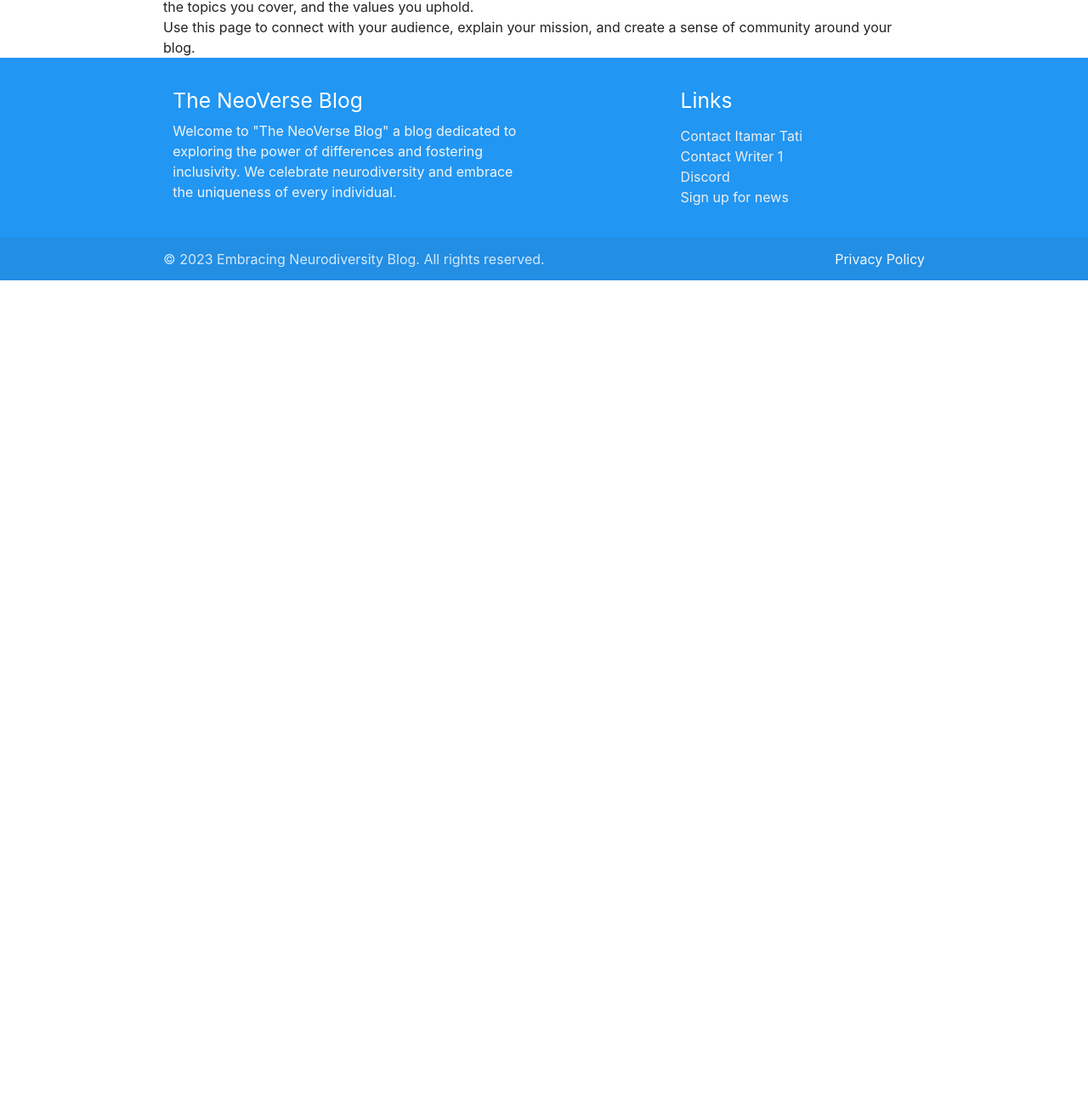
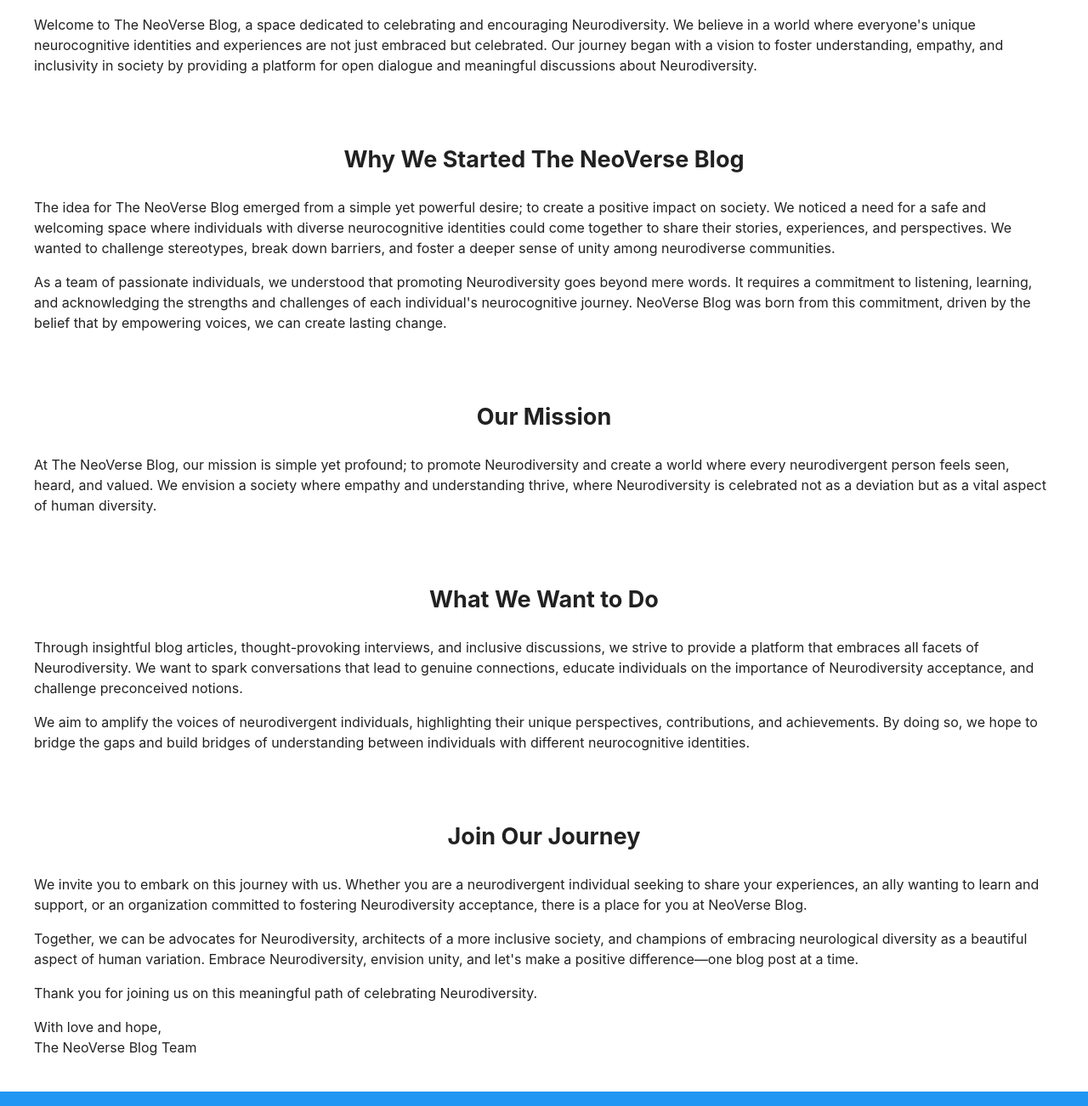
Before and after one commit to ItamarTati/debunking-autism-lies, a website built with Parcel: page about.html in a window 1280 px wide. Shown: the part 252-1554 px from the top of the page at 85% size. Before the commit the page ends 800 px from the top, so only its background shows below. Built offline with nearby package versions, Linux system fonts and the light colour scheme.

Commit message:
finished about page and improved articlesList.html

```diff
--- /dev/null
+++ b/about.css
@@ -0,0 +1,22 @@
+.about-main-page {
+    min-height: 80vh;
+    padding: 2em;
+}
+
+.title {
+    text-align: center;
+    padding-top: 1.5em;
+    font-size: 2.5rem;
+    font-weight: bold;
+}
+
+.subtitle {
+    text-align: center;
+    font-size: 1.8rem;
+    font-weight: bold;
+    padding-top: 1.5em;
+}
+
+p {
+    padding: 0.5em;
+}
--- a/about.html
+++ b/about.html
@@ -1,27 +1,13 @@
 <!DOCTYPE html>
-<html>
+<html lang="en">
 <head>
-    <title>Neurodiversity - About</title>
-    <link
-      href="https://fonts.googleapis.com/icon?family=Material+Icons"
-      rel="stylesheet"
-    />
-    <link
-      type="text/css"
-      rel="stylesheet"
-      href="materialize/css/materialize.min.css"
-      media="screen,projection"
-    />
-    <link
-    type="text/css"
-    rel="stylesheet"
-    href="styles.css"
-    media="screen,projection"
-  />
-  <meta
-  name="viewport"
-  content="width=device-width, initial-scale=1.0"
-/>
+    <title>The NeoVerse Blog - About</title>
+    <link href="https://fonts.googleapis.com/icon?family=Material+Icons" rel="stylesheet"/>
+    <link type="text/css" rel="stylesheet" href="materialize/css/materialize.min.css" media="screen,projection"/>
+    <link type="text/css" rel="stylesheet" href="styles.css" media="screen,projection"/>
+    <link type="text/css" rel="stylesheet" href="about.css" media="screen,projection"/>
+    <meta name="viewport" content="width=device-width, initial-scale=1.0"/>
+    <meta charset="UTF-8"/>
 </head>
 <body>
 <section>
@@ -29,17 +15,74 @@
 </section>
 
 <section>
-      <div class="container">
-        <h1>About Neurodiversity</h1>
+    <div class="about-main-page">
+        <h1 class="title">About The NeoVerse Blog</h1>
         <p>
-          This is the "About" page. Here, you can provide information about your
-          organization, the purpose of the Neurodiversity blog, and the goals
-          you aim to achieve with your content. You can introduce the team
-          behind the blog, the topics you cover, and the values you uphold.
+            Welcome to The NeoVerse Blog, a space dedicated to celebrating and encouraging Neurodiversity. We believe in
+            a world where everyone's unique neurocognitive identities and experiences are not just embraced but
+            celebrated.
+            Our journey began with a vision to foster understanding, empathy, and inclusivity in society by providing a
+            platform for
+            open dialogue and meaningful discussions about Neurodiversity.
+        </p>
+        <h2 class="subtitle">Why We Started The NeoVerse Blog</h2>
+        <p>
+            The idea for The NeoVerse Blog emerged from a simple yet powerful desire; to create a positive impact on
+            society. We noticed a need for a safe and welcoming space where individuals with diverse neurocognitive
+            identities
+            could come together to share their stories, experiences, and perspectives. We wanted to challenge
+            stereotypes,
+            break down barriers, and foster a deeper sense of unity among neurodiverse communities.
         </p>
         <p>
-          Use this page to connect with your audience, explain your mission, and
-          create a sense of community around your blog.
+            As a team of passionate individuals, we understood that promoting Neurodiversity goes beyond mere words. It
+            requires a commitment to listening, learning, and acknowledging the strengths and challenges of each
+            individual's neurocognitive journey. NeoVerse Blog was born from this commitment, driven by the belief that
+            by empowering
+            voices, we can create lasting change.
+        </p>
+        <h2 class="subtitle">Our Mission</h2>
+        <p>
+            At The NeoVerse Blog, our mission is simple yet profound; to promote Neurodiversity and create a world where
+            every neurodivergent person feels seen, heard, and valued. We envision a society where empathy and
+            understanding thrive,
+            where Neurodiversity is celebrated not as a deviation but as a vital aspect of human diversity.
+        </p>
+        <h2 class="subtitle">What We Want to Do</h2>
+        <p>
+            Through insightful blog articles, thought-provoking interviews, and inclusive discussions, we strive to
+            provide a platform that embraces all facets of Neurodiversity. We want to spark conversations that lead to
+            genuine connections, educate individuals on the importance of Neurodiversity acceptance, and challenge
+            preconceived
+            notions.
+        </p>
+        <p>
+            We aim to amplify the voices of neurodivergent individuals, highlighting their unique perspectives,
+            contributions,
+            and achievements. By doing so, we hope to bridge the gaps and build bridges of understanding between
+            individuals with different neurocognitive identities.
+        </p>
+        <h2 class="subtitle">Join Our Journey</h2>
+        <p>
+            We invite you to embark on this journey with us. Whether you are a neurodivergent individual seeking to
+            share your
+            experiences, an ally wanting to learn and support, or an organization committed to fostering Neurodiversity
+            acceptance,
+            there is a place for you at NeoVerse Blog.
+        </p>
+        <p>
+            Together, we can be advocates for Neurodiversity, architects of a more inclusive society, and champions of
+            embracing neurological diversity as a beautiful aspect of human variation. Embrace Neurodiversity, envision
+            unity,
+            and let's make a positive difference—one blog post at a time.
+        </p>
+        <p>
+            Thank you for joining us on this meaningful path of celebrating Neurodiversity.
+        </p>
+        <p>
+            With love and hope,
+            <br/>
+            The NeoVerse Blog Team
         </p>
     </div>
 </section>
@@ -47,10 +90,8 @@
 <section>
     <footer-component></footer-component>
 </section>
-    <script
-      type="text/javascript"
-      src="materialize/js/materialize.min.js"
-    ></script>
+
+<script type="text/javascript" src="materialize/js/materialize.min.js"></script>
 <script defer src="navbarComponent.js"></script>
 <script defer src="footerComponent.js"></script>
 </body>
--- a/navbarComponent.js
+++ b/navbarComponent.js
@@ -6,7 +6,7 @@ class NavbarComponent extends HTMLElement {
       this.innerHTML = `
         <nav class="blue">
           <div class="nav-wrapper">
-            <a href="index.html" class="brand-logo">Neurodiversity</a>
+            <a href="index.html" class="brand-logo">NeoVerse</a>
             <a href="#" class="sidenav-trigger" data-target="mobile-nav">
               <i class="material-icons">menu</i>
             </a>
```
Also changed, not shown: articlesList.css (added, +8 -0 lines), articlesList.html (+4 -3 lines). Lines whose indentation alone changed are shown as unchanged.
